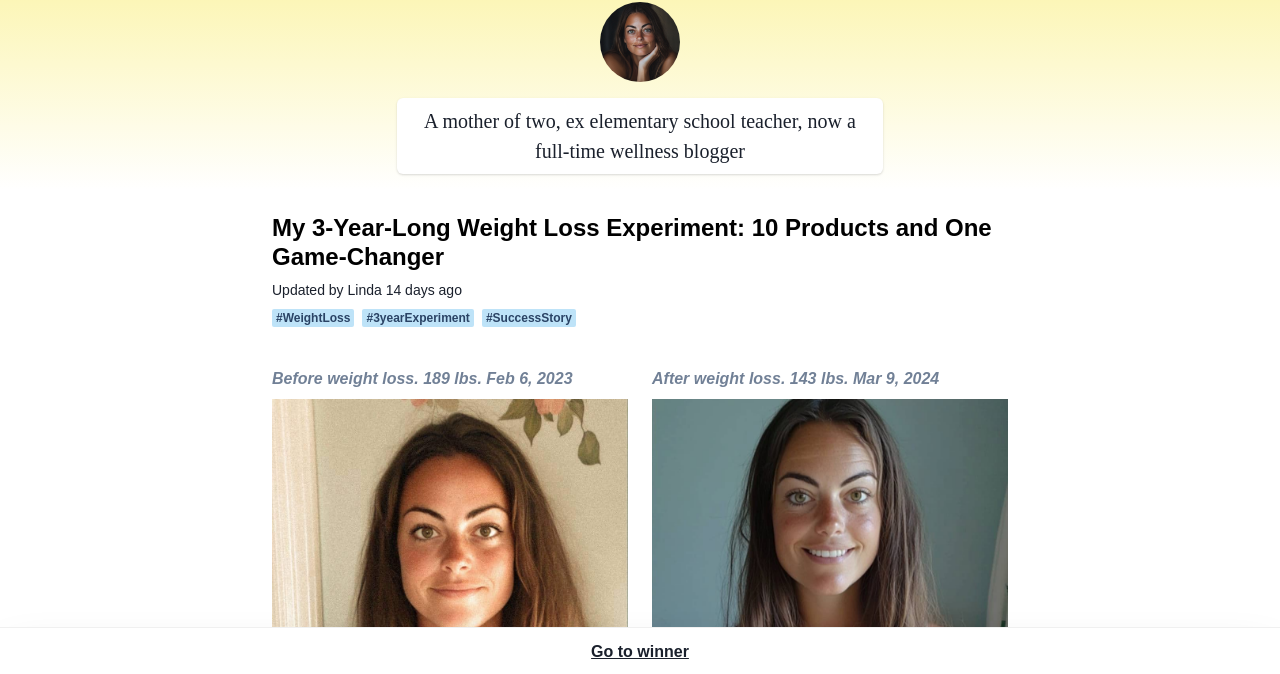
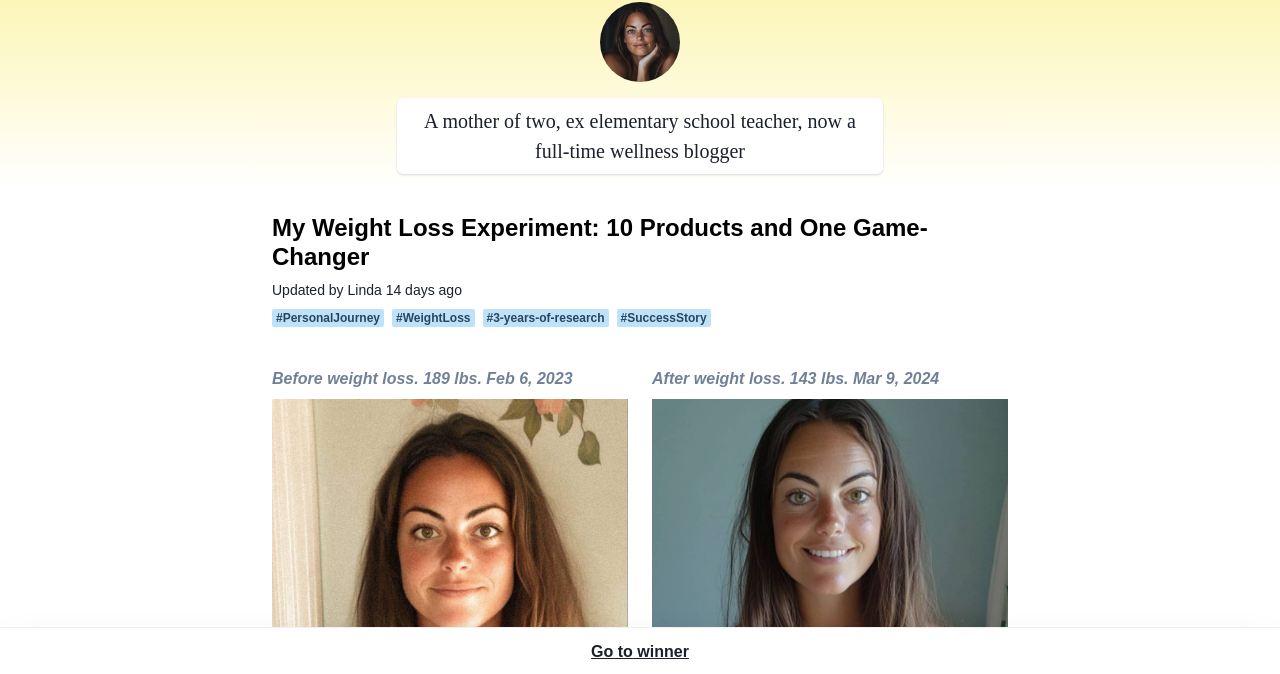
Before and after one commit to itsafaris/calmr-advertorial-1, a Gatsby site: page / in a window 1280 px wide. Shown: the part 124-798 px from the top of the page. Built offline with nearby package versions, Linux system fonts and the light colour scheme; Gatsby itself is replaced by a stand-in of ours.

Commit message:
change title

```diff
--- a/src/components/sections/Intro.tsx
+++ b/src/components/sections/Intro.tsx
@@ -17,16 +17,19 @@ export function Intro() {
     <Section>
       <Box mb={3} mt={4}>
         <Heading as="h2" my={2} fontSize={"2xl"}>
-          My 3-Year-Long Weight Loss Experiment: 10 Products and One Game-Changer
+          My Weight Loss Experiment: 10 Products and One Game-Changer
         </Heading>
 
         <Text fontSize={"sm"}>Updated by {siteConfig.personaName} 14 days ago</Text>
         <Flex gap={2} my={2} flexWrap={"wrap"}>
           <Badge textTransform={"unset"} colorScheme="blue">
+            #PersonalJourney
+          </Badge>
+          <Badge textTransform={"unset"} colorScheme="blue">
             #WeightLoss
           </Badge>
           <Badge textTransform={"unset"} colorScheme="blue">
-            #3yearExperiment
+            #3-years-of-research
           </Badge>
           <Badge textTransform={"unset"} colorScheme="blue">
             #SuccessStory
```
